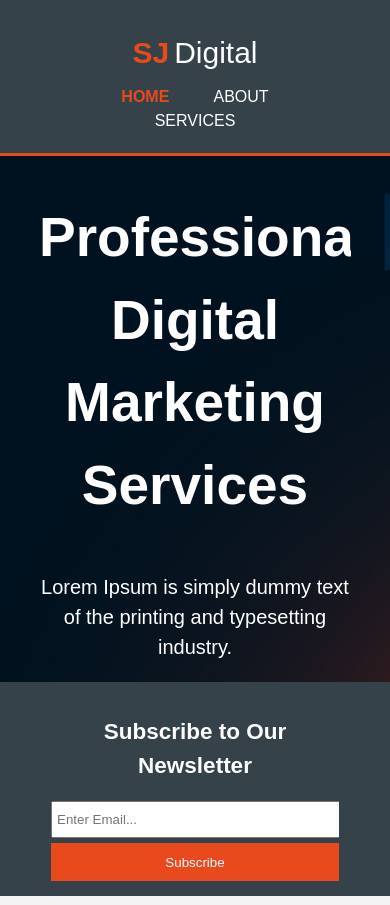
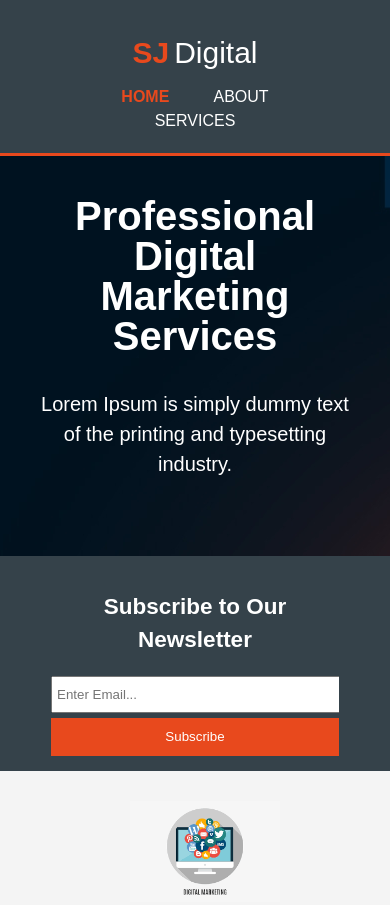
Before and after one commit to SaijoJ/my-site-1, a plain HTML site: page index.html in a window 390 px wide. Shown: the top 905 px of the page. Drawn offline with Linux system fonts and the light colour scheme.

Commit message:
h1 media screen commit

```diff
--- a/style.css
+++ b/style.css
@@ -90,9 +90,10 @@ header a:hover{
     font-size:55px;
     margin-bottom: :10px;
 }
-@media screen and(max-width:480px){
+@media screen and (max-width:480px){
     #showcase h1{
-        font-size:30px;
+        font-size:40px;
+        line-height:1;
     }
 }
 #showcase p{
```
